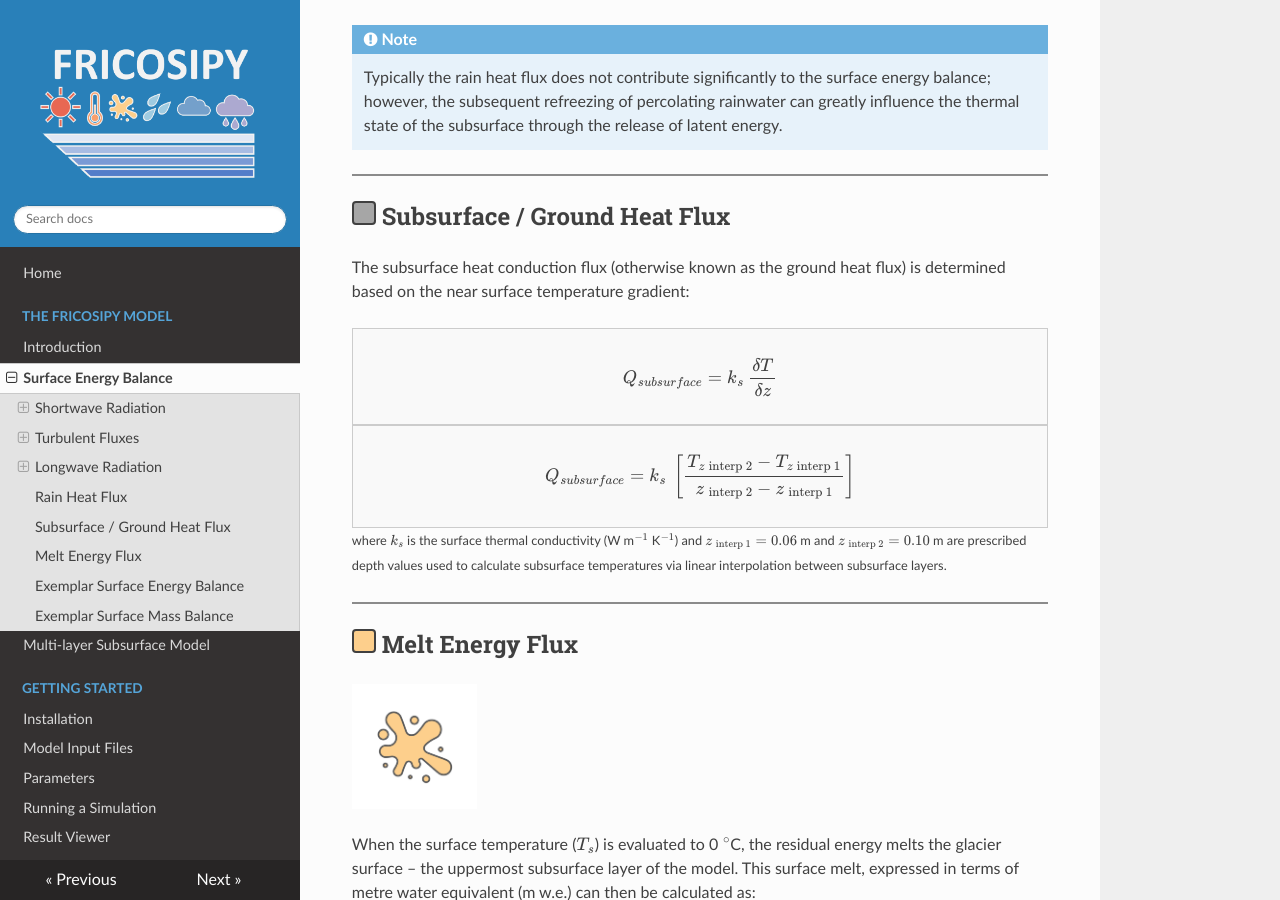
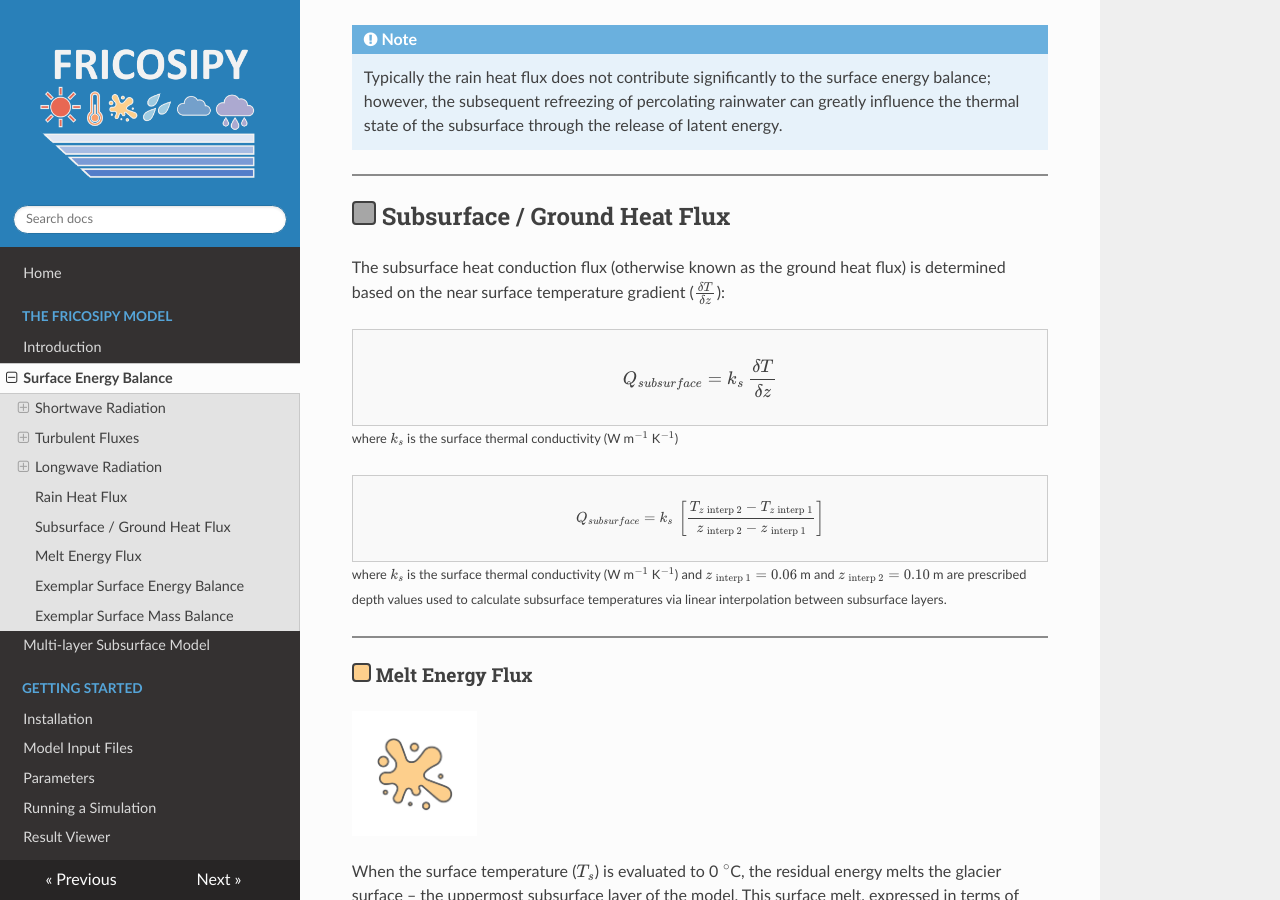
Before and after one commit to MarcusGastaldello/FRICOSIPY, an MkDocs documentation site: the page built from docs/surface_energy_balance.md, in a window 1280 px wide and 900 px high, scrolled down 6051 px. Built offline with MkDocs 1.6.1, drawn with Linux system fonts in a browser that asks for light colours; nearby versions of some CDN libraries.

Commit message:
Update surface_energy_balance.md

```diff
--- a/docs/surface_energy_balance.md
+++ b/docs/surface_energy_balance.md
@@ -300,14 +300,14 @@
 
 ## <span style="display: inline-block; width: 1em; height: 1em;background-color: #A6A6A6; border: 2px solid #404040; border-radius: 4px; "></span> Subsurface / Ground Heat Flux
 
-The subsurface heat conduction flux (otherwise known as the ground heat flux) is determined based on the near surface temperature gradient:
+The subsurface heat conduction flux (otherwise known as the ground heat flux) is determined based on the near surface temperature gradient ($\frac{\delta T}{\delta z}$):
 
 <div style="border:1px solid #ccc; padding:10px; background:#f9f9f9; max-width:100%; overflow-x:auto;">
 $$
 Q_{subsurface} = k_{s} \: \frac{\delta T}{\delta z}
 $$
 </div>
-
+<small> where $k_{s}$ is the surface thermal conductivity (W m$^{-1}$ K$^{-1}$)
 
 
 
```
